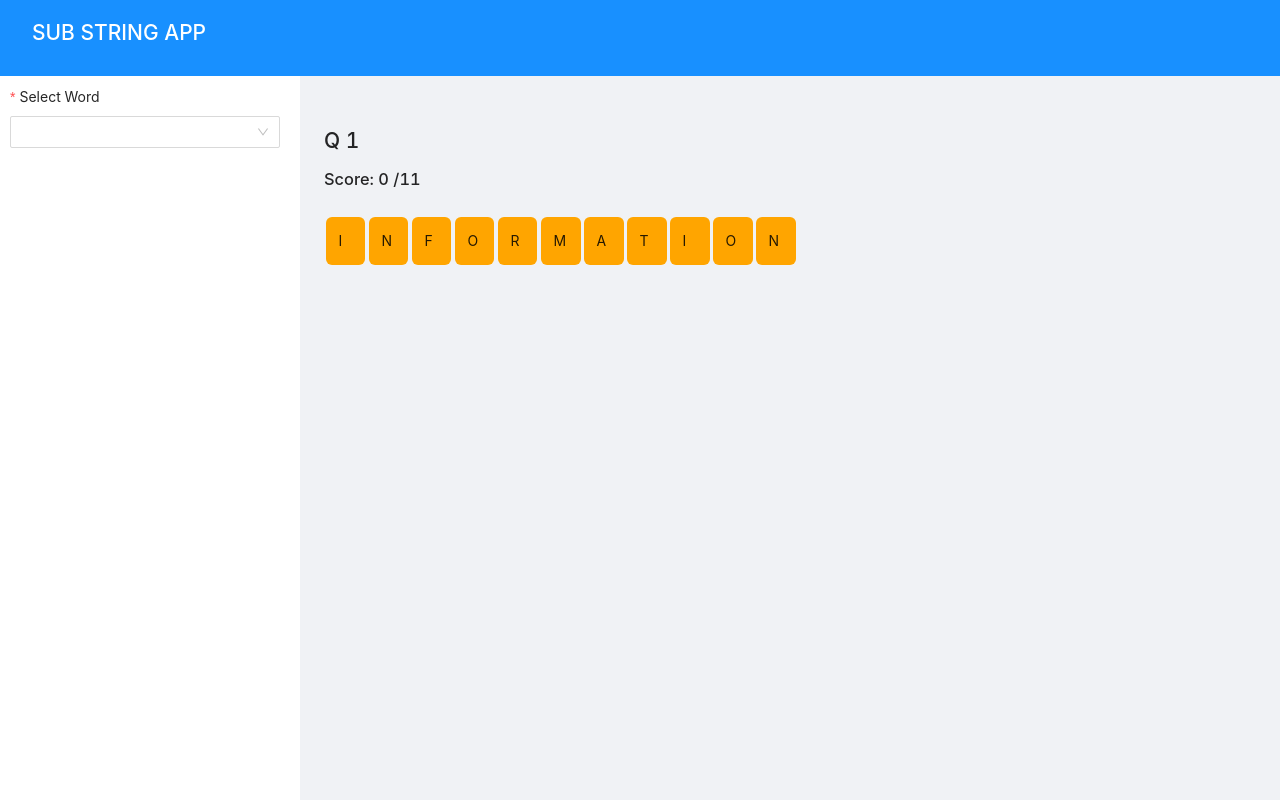
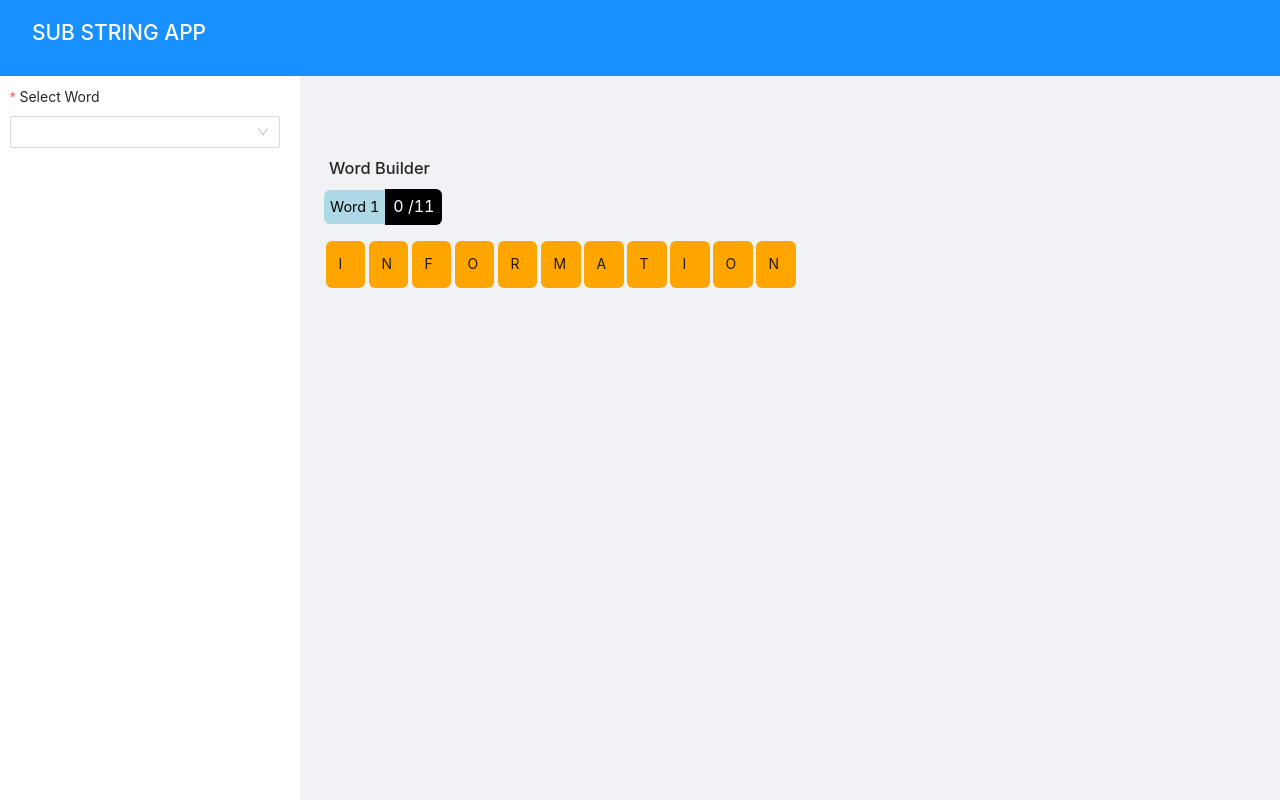
Before and after one commit to Georgeygigz/event-planner, a React (Create React App) app: page / in a window 1280 px wide. Shown: the top 800 px of the page. Built offline with nearby package versions, Linux system fonts and the light colour scheme.

Commit message:
add score tracker

```diff
--- a/src/components/SubString.js
+++ b/src/components/SubString.js
@@ -11,9 +11,15 @@ const SubString = () => {
     "INFORMATION",
     "KITCHEN",
     "BACKGROUND",
-    "ATMOSPHERE"
+    "ATMOSPHERE",
+    "BALLPLAYER",
+    "BANTAMWEIGHT",
+    "DRAGONFLY",
+    "BREADBASKET",
+    "XENOTRANSPLANTATION"
   ]);
   const [wordSolutions, setWordSolutions] = useState([]);
+  const [completedQuestions, setCompletedQuestions] = useState([]);
   const [solutionObj,] = useState({
     INFORMATION: [
       "IN",
@@ -40,6 +46,13 @@ const SubString = () => {
     DICTIONARY: [
       "DICTION","ION","ON"
     ],
+    XENOTRANSPLANTATION: [
+      'NO','TRANSPLANT','PLANT','ANT','RAN','NOT','LAN','AN','ION'
+    ],
+    BANTAMWEIGHT: ['BAN', 'WEIGH', 'WEIGHT', 'AN', 'EIGHT','AM'],
+    BALLPLAYER: ['BALL','ALL','PLAY','PLAYER', 'LAYER','LAY'],
+    BREADBASKET: ['BREAD','READ','BASK','ASK'],
+    DRAGONFLY: ['DRAGON', 'DRAG', 'FLY', 'RAG','AGO']
   });
   const [questionNo, setQuestionNo] = useState(0);
   const [totalScore, setTotalScore] = useState(0);
@@ -66,16 +79,20 @@ const SubString = () => {
 
   const handleNextWord = () => {
     setIsDone(false);
-    let arrayScores = localStorage.getItem('scores') || [];
+    let arrayScores = completedQuestions;
     let payload = {
-      question: questionNo,
-      score: selectedWord.length,
-      total: totalScore
+      questionNo: questionNo-1,
+      score: scoreList.length,
+      total: totalScore,
+      scoreWeight: (scoreList.length/totalScore)*100
     }
+
     arrayScores = [
       ...arrayScores,
       payload
     ]
+    console.log('(totalScore/scoreList.length)*100', (scoreList.length/totalScore)*100 )
+    setCompletedQuestions(arrayScores)
     localStorage.setItem('scores', arrayScores)
     let arrSplit = words[questionNo].split("");
     arrSplit = arrSplit.map((char, idx) => {
@@ -223,19 +240,6 @@ const SubString = () => {
         name="word-selection"
       >
         <div className="substring-wrapper">
-          {/* <Form.Item
-            name="word"
-            label="Enter Word"
-            className="word-selection-form"
-            rules={[{ type: "string" }]}
-          >
-            <div className="words-input">
-              <Input />
-              <Button type="primary" htmlType="submit" onClick={addWords}>
-                Add
-              </Button>
-            </div>
-          </Form.Item> */}
           <Form.Item
             name="words"
             label="Select Word"
@@ -264,29 +268,95 @@ const SubString = () => {
             padding: "3rem 0 0 0",
           }}
         >
-          <Row justify="start" align="middle" wrap={true}>
+          {completedQuestions.length > 0 && <Row justify="start" wrap>
+              <h3>Score Tracker</h3>
+            </Row>}
+          <Row gutter={[4, 4]} wrap>
+            {
+              completedQuestions && completedQuestions.map((completedQuestion, idx) => (
                 <Col
                   xs={{ span: 6, offset: 0 }}
+                  sm={{ span: 4, offset: 0 }}
+                  md={{ span: 3, offset: 0 }}
+                  lg={{ span: 3, offset: 0 }}
+                  key={idx}
+                  style={{
+                    display: 'flex',
+                    flexDirection: 'row',
+                    justifyContent: 'start',
+                    alignItems: 'start',
+                    margin: '2px 5px'
+                  }}
+                >
+                  <div style={{
+                    backgroundColor: '#4b3842',
+                    minHeight: '20px',
+                    padding: '10px 3px',
+                    borderRadius: '6px 0 0 6px',
+                    color: '#9192a2',
+                    fontSize: '.8rem'
+                  }}>Word {completedQuestion.questionNo+1}</div>
+                  <div style={{
+                    backgroundColor: completedQuestion.scoreWeight <= 25
+                      ? '#dbc9ab': (completedQuestion.scoreWeight > 25 && completedQuestion.scoreWeight <= 75)
+                      ? '#8c9d75' : (completedQuestion.scoreWeight > 75 && completedQuestion.scoreWeight < 100)
+                      ? '#37492d' : 'green',
+                      color: completedQuestion.scoreWeight <= 25
+                      ? '': (completedQuestion.scoreWeight > 25 && completedQuestion.scoreWeight <= 100)
+                      ? '#fff' :'',
+                    minHeight: '20px',
+                    padding: '5px 6px',
+                    fontWeight: 'bolder',
+                    fontSize: '1.2rem',
+                    borderRadius: '0 6px 6px 0'
+                  }}>{completedQuestion.score} /{completedQuestion.total}</div>
+                </Col>
+              ))
+            }
+          </Row>
+          <Row style={{
+            margin: '2rem 5px 0'
+          }} justify="start" wrap>
+            <h3>Word Builder</h3>
+          </Row>
+          <Row justify="start" align="start" wrap={true}>
+            <Col
+              xs={{ span: 24, offset: 0 }}
               sm={{ span: 6, offset: 0 }}
               style={{
-                display: "flex",
-                flexDirection: 'column',
-                alignItems: 'start',
+                display: 'flex',
+                flexDirection: 'row',
+                justifyContent: 'start',
+                alignItems: 'center',
               }}
             >
-              <h2>Q {questionNo}</h2>
-              <h3>Score: {scoreList.length} /{totalScore}</h3>
+              <div style={{
+                backgroundColor: 'lightblue',
+                minHeight: '20px',
+                padding: '6px 6px',
+                borderRadius: '6px 0 0 6px',
+                color: '#000',
+                fontSize: '0.9rem'
+              }}>Word {questionNo}</div>
+              <div style={{
+                minHeight: '20px',
+                padding: '5px 8px',
+                backgroundColor: 'black',
+                fontSize: '1rem',
+                color: '#fff',
+                borderRadius: '0 6px 6px 0'
+              }}>{scoreList.length} /{totalScore}</div>
             </Col>
             <Col
-              xs={{ span: 18 }}
+              xs={{ span: 24 }}
               sm={{ span: 18 }}
               md={{ span: 12, offset: 0 }}
             >
               <Row justify="start">
-              {(selectedWord || !isDone) &&
+              {(selectedWord && !isDone) &&
               selectedWord.map((char, idx) => (
                 <Col
-                  xs={{ span: 2 }}
+                  xs={{ span: 1 }}
                   sm={{ span: 1 }}
                   md={{ span: 1, offset: 0 }}
                   key={idx}
@@ -389,7 +459,7 @@ const SubString = () => {
                 alignItems: "center",
               }}
             >
-              {selectedWord.length > 0 && (
+              {(selectedWord.length > 0 && !isDone) && (
                 <Button
                   type="primary"
                   size="large"
@@ -410,7 +480,7 @@ const SubString = () => {
                 margin: '0 .5rem'
               }}
             >
-              {selectedWord.length > 0 && (
+              {(selectedWord.length > 0 && !isDone) && (
                 <Button
                   block
                   size="large"
@@ -429,19 +499,14 @@ const SubString = () => {
             fontWeight: 500
           }}>SUBMITTED WORDS</span>}
          </Row>
-          <Row justify="start" wrap={true}>
-            <Col
-              xs={{ span: 24 }}
-              sm={{ span: 24 }}
-              md={{ span: 14, offset: 0 }}
-              style={{
-                display: "flex",
-                flexDirection: "row",
-              }}
-            >
+          <Row justify="start" wrap>
             {scoreList &&
               scoreList.map((char, idx) => (
-                  <div
+                <Col
+                  xs={{ span: 4 }}
+                  sm={{ span: 4 }}
+                  md={{ span: 3, offset: 0 }}
+                  lg={{ span: 2, offset: 0 }}
                   key={idx}
                   style={{
                     backgroundColor: "#45cb85",
@@ -451,15 +516,17 @@ const SubString = () => {
                     padding: "0.8rem",
                     borderRadius: "6px",
                     cursor: "pointer",
+                    display: 'flex',
+                    justifyContent: 'center',
+                    alignItems: 'center'
                   }}
                   onClick={() => onCharClick(char, idx)}
                 >
                   {char.char}
-                  </div>
+                </Col>
               ))}
-            </Col>
           </Row>
-         <Row>
+         <Row wrap>
          {(isDone && wordSolutions.length > 0) && <span className="" style={{
             fontSize: '0.8rem',
             fontWeight: 500,
@@ -467,8 +534,7 @@ const SubString = () => {
           }}>REMAINING WORDS</span>}
          </Row>
           {isDone &&
-            <Row justify="start" wrap={true}>
-
+            <Row justify="start" wrap>
               <Col
               xs={{ span: 24 }}
               sm={{ span: 24 }}
@@ -496,9 +562,10 @@ const SubString = () => {
                     {char}
                   </div>
                 ))}
-              </Col></Row>
+              </Col>
+            </Row>
           }
-          <Row>
+          <Row wrap>
             <Col
                xs={{ span: 6 }}
                md={{ span: 3 }}
```
Lines whose indentation alone changed are shown as unchanged.
